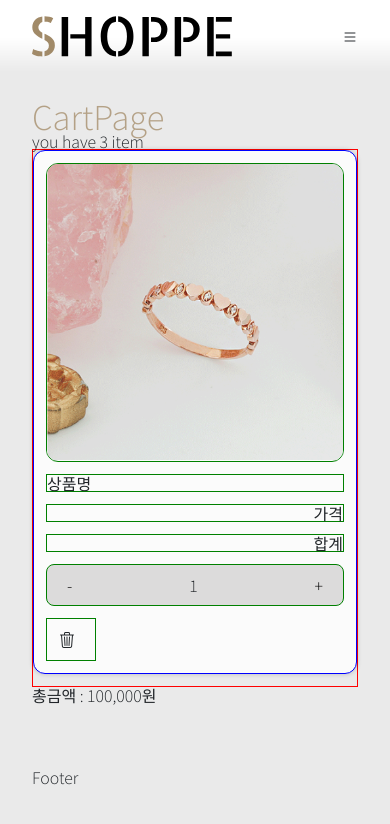
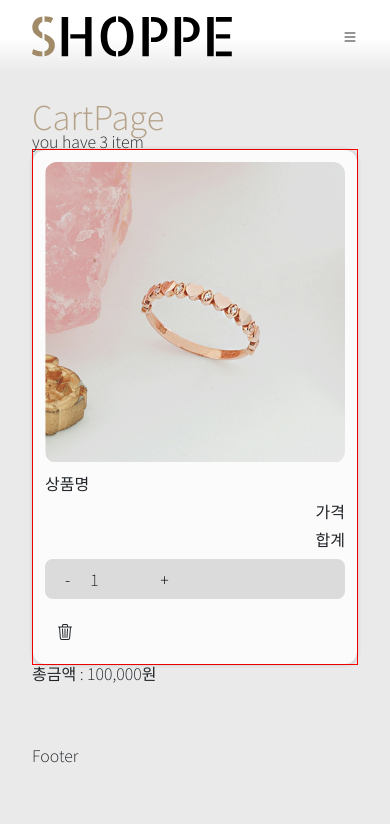
Before and after one commit to Lacheln1/UrecaDailyStudy, a React (Vite) app in the folder 4/0418/react04_shop/: page /cart in a window 390 px wide. Shown: the top 824 px of the page. Built offline with nearby package versions, Linux system fonts and the light colour scheme; no server answers.

Commit message:
css적용 6

```diff
--- a/4/0418/react04_shop/src/pages/CartPage.module.css
+++ b/4/0418/react04_shop/src/pages/CartPage.module.css
@@ -8,8 +8,6 @@
 }
 
 .cartItem {
-  border: 1px solid blue;
-  margin-bottom: var(--fs12);
   /* 옆으로 나열 */
   display: flex;
   /* 안의 div요소들 수직 중앙 정렬 */
@@ -25,10 +23,6 @@
 
 .cartItem:hover {
   transform: translateY(-5px);
-}
-
-.cartItem > div {
-  border: 1px solid green;
 }
 
 .cartImg {
@@ -75,18 +69,13 @@
   /* span태그 고정 */
   display: inline-block;
   width: 50px;
-  text-align: center;
-}
-
-img {
-  width: 100px;
 }
 
 .deleteBtn {
   padding: var(--fs12);
   cursor: pointer;
 }
-.deleteBtn:hover {
+.deleteBtn:hover i {
   color: var(--light-colors-errors-light);
 }
 @media (max-width: 900px) {
@@ -110,14 +99,12 @@ img {
   .price,
   .sum {
     grid-column: 2/4;
+    width: 100%;
   }
 
   /* order : 구조를 두고 몇번째로 구성하겠다  html 태그 */
   .btnArea {
     order: 1;
-    display: flex;
-    align-items: center;
-    justify-content: space-between;
   }
 
   .deleteBtn {
@@ -128,7 +115,6 @@ img {
 @media (max-width: 500px) {
   .cartItem {
     display: flex;
-    flex-direction: column;
     flex-wrap: wrap;
     align-items: flex-start;
   }
```
